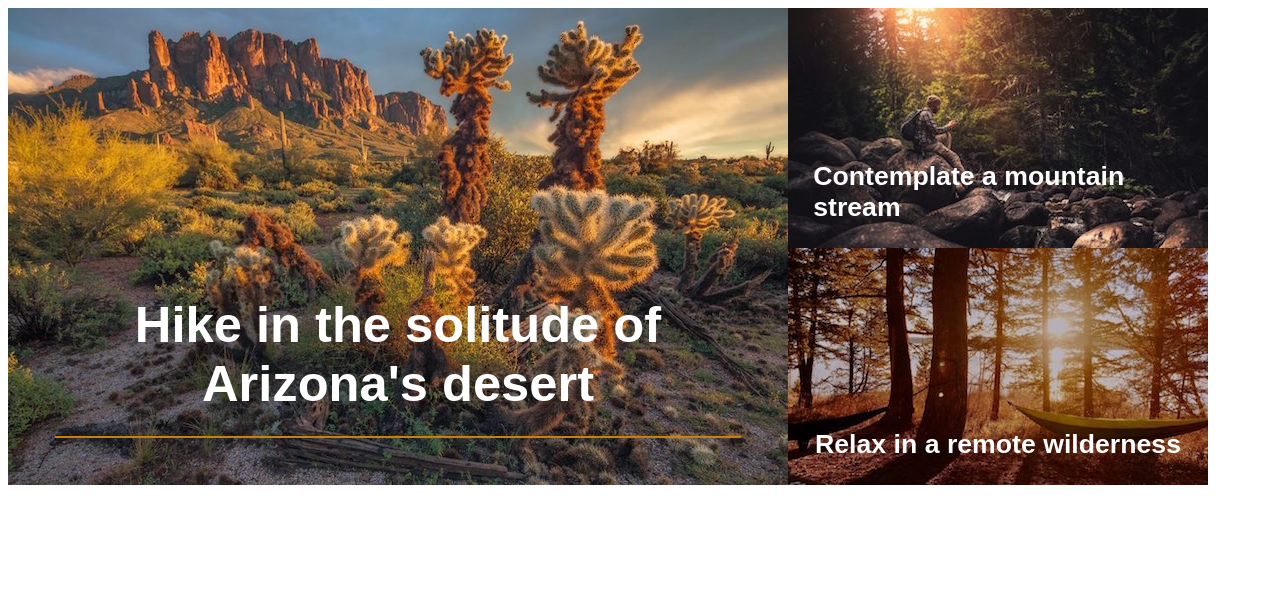
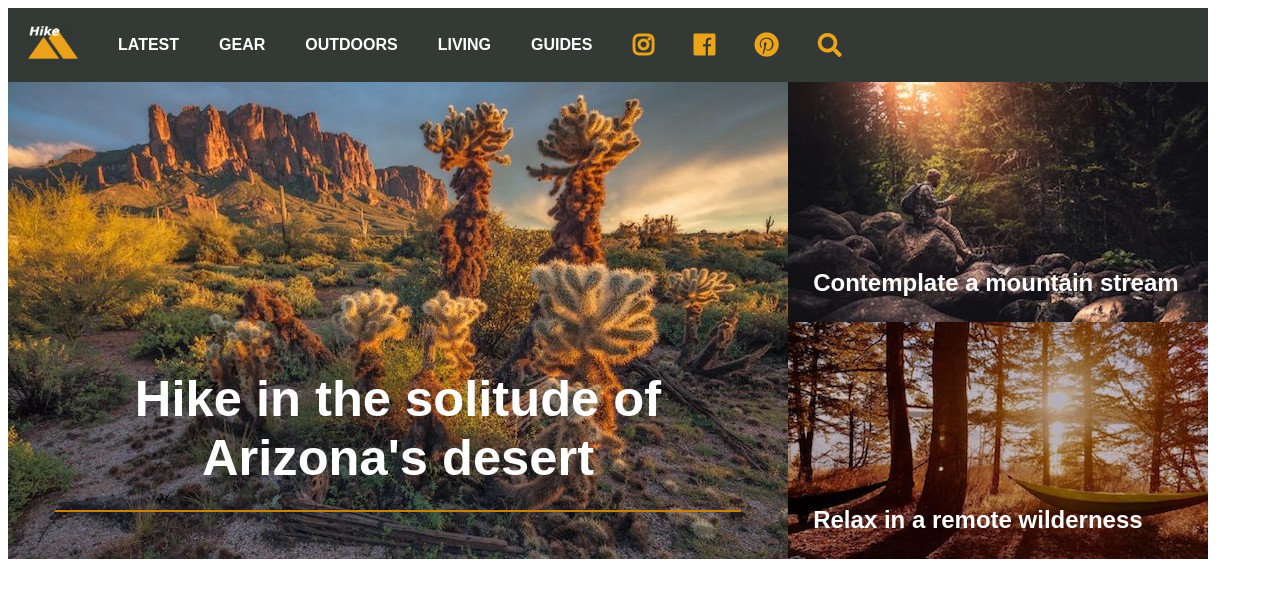
Before and after one commit to AndrewCodeSquad/hikingWebsite, a plain HTML site: page index.html in a window 1280 px wide. Drawn offline with Linux system fonts and the light colour scheme; a web font is replaced by a local one.

Commit message:
added navbar with hover, and fontAwesome icons

```diff
--- a/index.html
+++ b/index.html
@@ -3,8 +3,22 @@
 <head>
 	<title>Hike - the hiking website</title>
 	<link rel="stylesheet" href="styles.css">
+	<link href="https://fonts.googleapis.com/css?family=Muli" rel="stylesheet">
+	<link rel="stylesheet" href="https://use.fontawesome.com/releases/v5.7.2/css/all.css" integrity="sha384-fnmOCqbTlWIlj8LyTjo7mOUStjsKC4pOpQbqyi7RrhN7udi9RwhKkMHpvLbHG9Sr" crossorigin="anonymous">
 </head>
 <body>
+	<nav>
+		<div><img src="logo.png" class="logo" alt="Hike logo"></div>
+		<div><a href="">Latest</a></div>
+		<div><a href="">Gear</a></div>
+		<div><a href="">Outdoors</a></div>
+		<div><a href="">Living</a></div>
+		<div><a href="">Guides</a></div>
+		<div><a href=""><i class="fab fa-instagram"></i></a></div>
+		<div><a href=""><i class="fab fa-facebook"></i></a></div>
+		<div><a href=""><i class="fab fa-pinterest"></i></a></div>
+		<div><i class="fas fa-search"></i></div>
+	</nav>
 	<div class="featureContainer">
 		<div class="feature1 imgText">
 			<h2>Hike in the solitude of Arizona's desert</h2>
--- a/styles.css
+++ b/styles.css
@@ -1,6 +1,42 @@
+body {
+	font-family: 'Muli', sans-serif;
+	font-weight: bold;
+}
+nav {
+	color: white;
+	background-color:#333a35;
+	width: 1200px;
+	display: flex;
+	align-items: center;
+}
+nav > div {
+	text-transform: uppercase;
+	/* border: 1px solid white; */
+	margin: 10px 20px;
+}
+nav>div>a:link, nav>div>a:visited {
+	color: white;
+	text-decoration: none;
+}
+nav>div>a:hover {
+	color: #eca419;
+}
+nav>div>a:active {
+	color: white;
+	text-decoration: none;
+}
+.logo {
+	height: 50px;
+}
+.fas, .fab {
+	color:#eca419;
+	font-size: x-large;
+}
+.fas:hover, .fab:hover {
+	color: white;
+}
 h2 {
 	color: white;
-	font: bold 20pt Arial, Helvetica, sans-serif;
 	margin: 6%;
 }
 .featureContainer {
@@ -12,7 +48,6 @@ h2 {
 }
 .imgText {
 	display: flex;
-	justify-content: center;
 	align-items: flex-end;
 }
 .feature1 {
@@ -22,6 +57,7 @@ h2 {
 }
 .feature1 > h2 {
 	font-size: 38pt;
+	justify-content: center;
 	text-align: center;
 	padding: 3%;
 	border-bottom: 2px solid rgb(202, 127, 7);
@@ -36,3 +72,6 @@ h2 {
 	width: 420px;
 	height: 237px;
 }
+a.hover {
+	color:#eca419;
+}
```
Also changed, not shown: logo.png (added), navbar-mockup.png (added).
